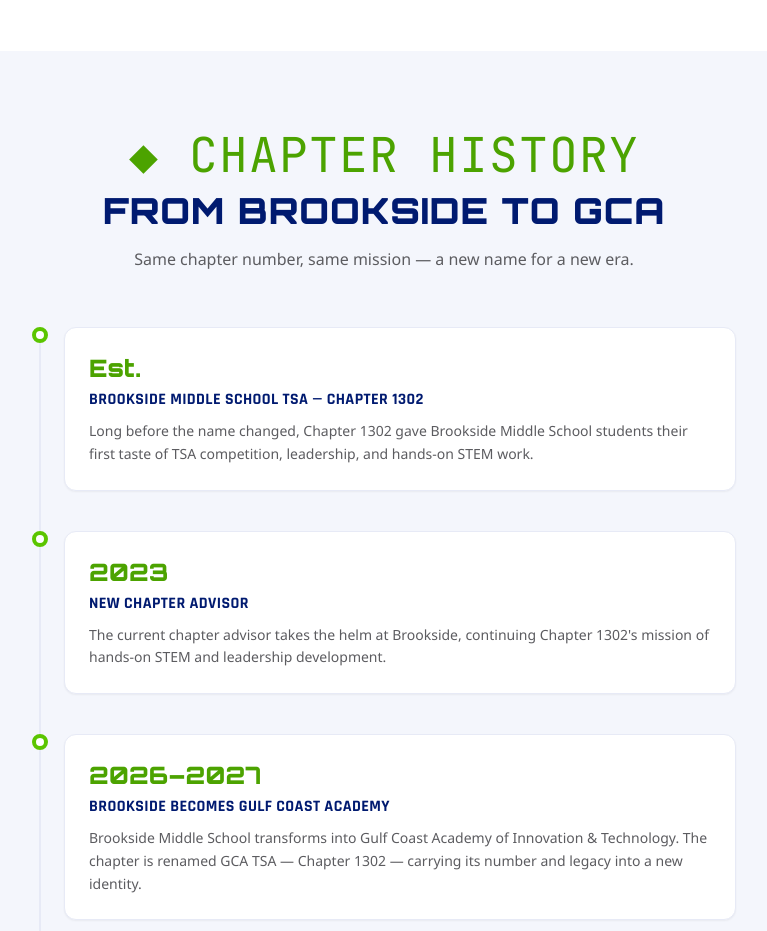
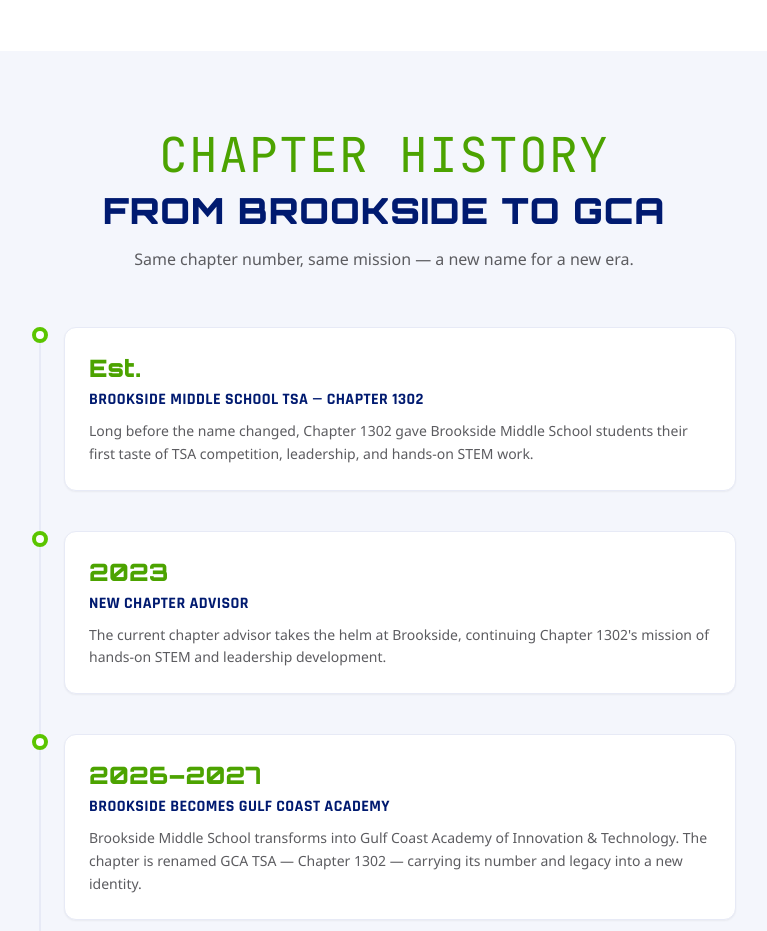
Before and after one commit to amunroe01/gcatsa-website, a Next.js app: page /about in a window 1280 px wide. Shown: the part 1040-1971 px from the top of the page, without its empty margins (256-1023 px from the left). Built offline with nearby package versions, Linux system fonts and the light colour scheme.

Commit message:
Remove '◆' from Chapter History heading

```diff
--- a/components/about/ChapterHistory.tsx
+++ b/components/about/ChapterHistory.tsx
@@ -32,7 +32,7 @@
     <section className="bg-navy-50 py-16 sm:py-20" aria-labelledby="history-heading">
       <div className="mx-auto max-w-3xl px-4 sm:px-6 lg:px-8">
         <Reveal className="text-center">
-          <p className="eyebrow justify-center">◆ Chapter History</p>
+          <p className="eyebrow justify-center"> Chapter History</p>
           <h2 id="history-heading" className="mt-3 text-3xl font-black text-navy-800 sm:text-4xl">
             From Brookside to GCA
           </h2>
```
